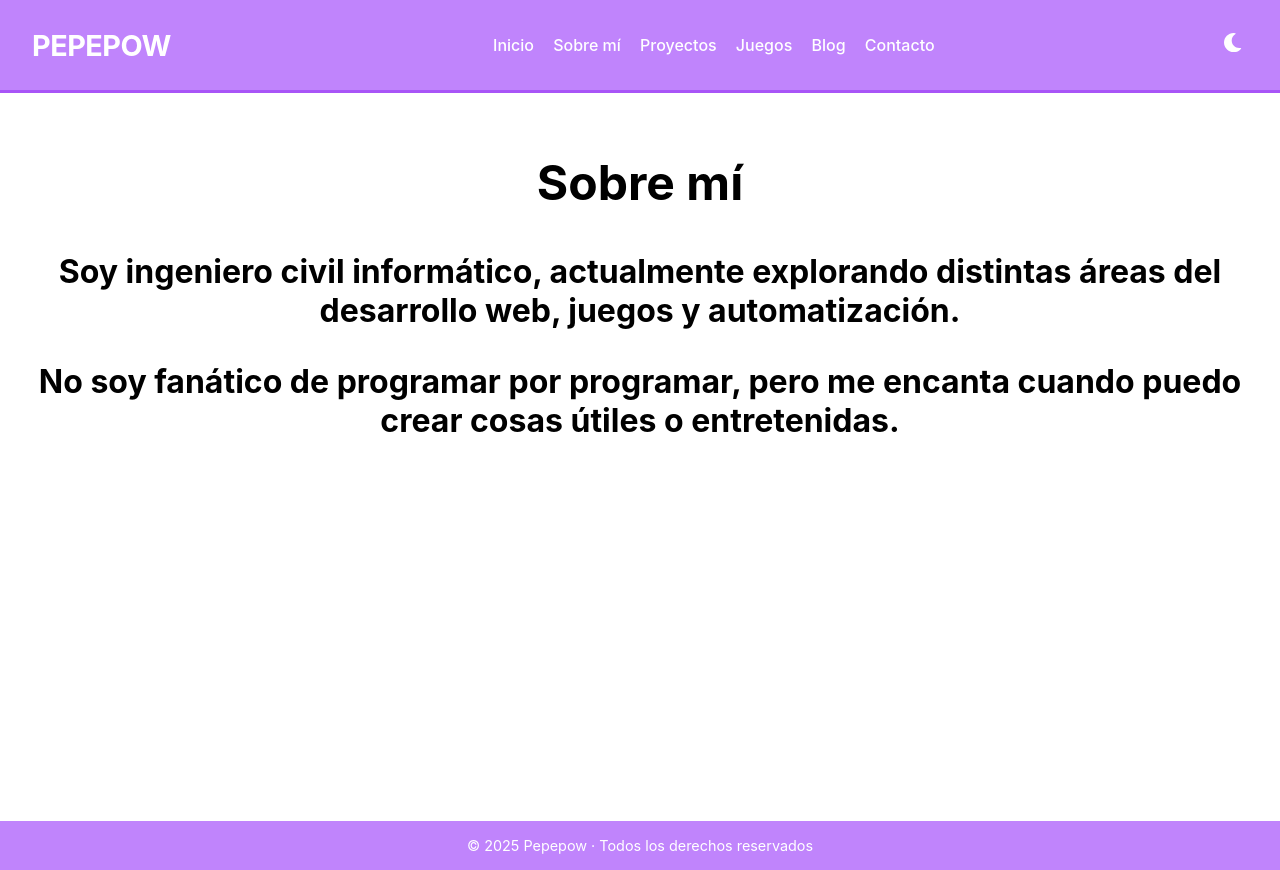
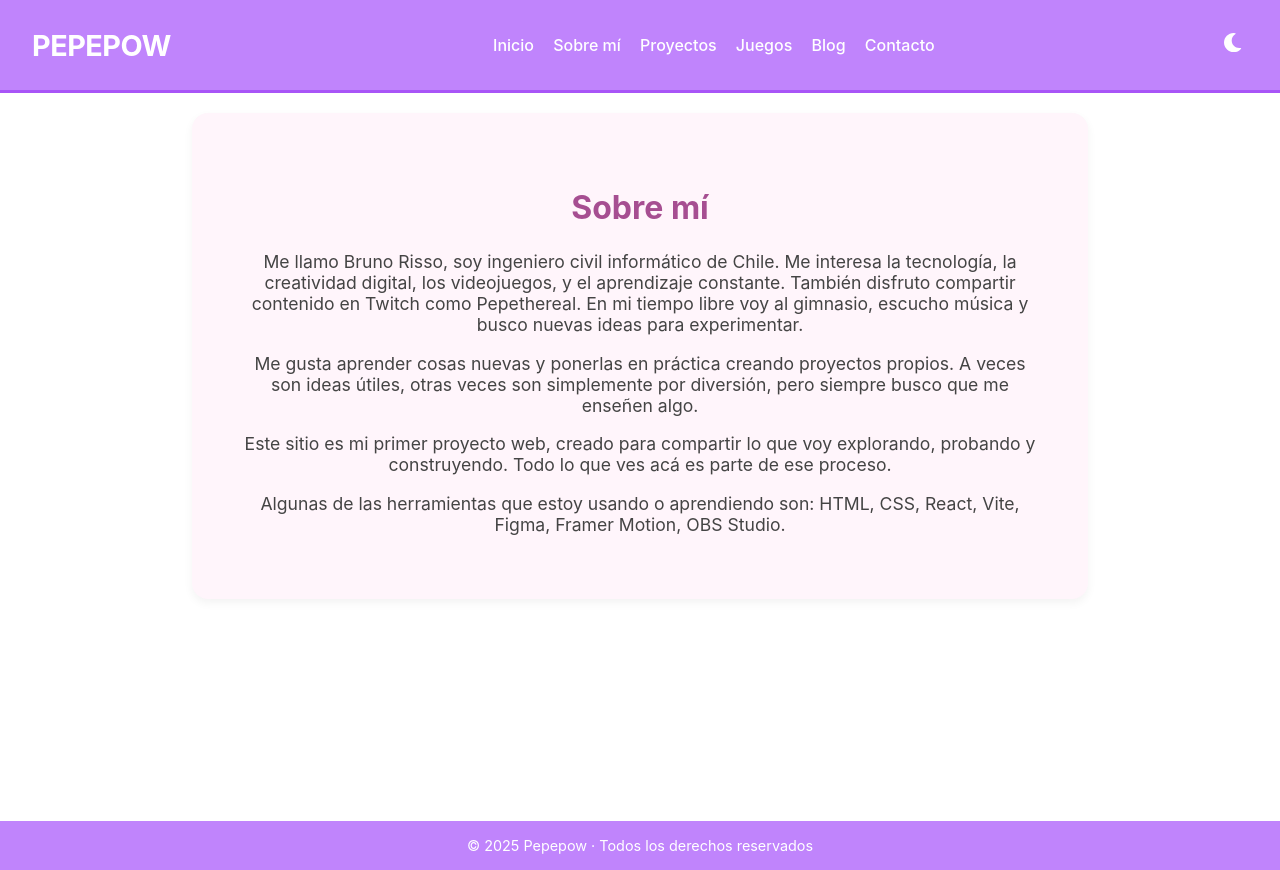
Before and after one commit to brrisso/mipagina, a React (Create React App) app: page /about in a window 1280 px wide. Built offline with nearby package versions, Linux system fonts and the light colour scheme.

Commit message:
Puse el sobre mi bonito
y borre weas en app.css que me daban unos errores.

```diff
--- a/src/App.css
+++ b/src/App.css
@@ -1,4 +1 @@
 @import "tailwindcss";
-@tailwind base;
-@tailwind components;
-@tailwind utilities;
--- /dev/null
+++ b/src/paginas/About.css
@@ -0,0 +1,21 @@
+.about-container {
+  padding: 3rem;
+  max-width: 800px;
+  margin: auto;
+  background-color: #fff5fb;
+  border-radius: 1rem;
+  box-shadow: 0 4px 10px rgba(0, 0, 0, 0.05);
+  text-align: center;
+}
+
+.about-title {
+  font-size: 2rem;
+  color: #a64e91;
+  margin-bottom: 1.5rem;
+}
+
+.about-text {
+  font-size: 1.1rem;
+  color: #444;
+  margin-bottom: 1rem;
+}
--- a/src/paginas/About.jsx
+++ b/src/paginas/About.jsx
@@ -1,13 +1,66 @@
 import React from 'react';
+import { motion } from 'framer-motion';
+import './About.css';
 
-function About() {
+export default function About() {
   return (
-    <div id='about'>
-      <h1><h2>Sobre mí</h2>
-    <p>Soy ingeniero civil informático, actualmente explorando distintas áreas del desarrollo web, juegos y automatización.</p>
-    <p>No soy fanático de programar por programar, pero me encanta cuando puedo crear cosas útiles o entretenidas.</p></h1>
-    </div>
+    <motion.div
+      id="about"
+      className="about-container"
+      initial={{ opacity: 0, y: 20 }}
+      animate={{ opacity: 1, y: 0 }}
+      transition={{ duration: 0.6 }}
+    >
+      <motion.h2
+        className="about-title"
+        initial={{ opacity: 0 }}
+        animate={{ opacity: 1 }}
+        transition={{ delay: 0.2 }}
+      >
+        Sobre mí
+      </motion.h2>
+
+      <motion.p
+        className="about-text"
+        initial={{ opacity: 0 }}
+        animate={{ opacity: 1 }}
+        transition={{ delay: 0.4 }}
+      >
+        Me llamo Bruno Risso, soy ingeniero civil informático de Chile. Me interesa la tecnología,
+        la creatividad digital, los videojuegos, y el aprendizaje constante. También disfruto compartir
+        contenido en Twitch como Pepethereal. En mi tiempo libre voy al gimnasio, escucho música y
+        busco nuevas ideas para experimentar.
+      </motion.p>
+
+      <motion.p
+        className="about-text"
+        initial={{ opacity: 0 }}
+        animate={{ opacity: 1 }}
+        transition={{ delay: 0.6 }}
+      >
+        Me gusta aprender cosas nuevas y ponerlas en práctica creando proyectos propios. A veces son ideas
+        útiles, otras veces son simplemente por diversión, pero siempre busco que me enseñen algo.
+      </motion.p>
+
+      <motion.p
+        className="about-text"
+        initial={{ opacity: 0 }}
+        animate={{ opacity: 1 }}
+        transition={{ delay: 0.8 }}
+      >
+        Este sitio es mi primer proyecto web, creado para compartir lo que voy explorando, probando y construyendo.
+        Todo lo que ves acá es parte de ese proceso.
+      </motion.p>
+
+      <motion.p
+        className="about-text"
+        initial={{ opacity: 0 }}
+        animate={{ opacity: 1 }}
+        transition={{ delay: 1 }}
+      >
+        Algunas de las herramientas que estoy usando o aprendiendo son:
+        HTML, CSS, React, Vite, Figma, Framer Motion, OBS Studio.
+      </motion.p>
+    </motion.div>
   );
 }
-
-export default About;
```
